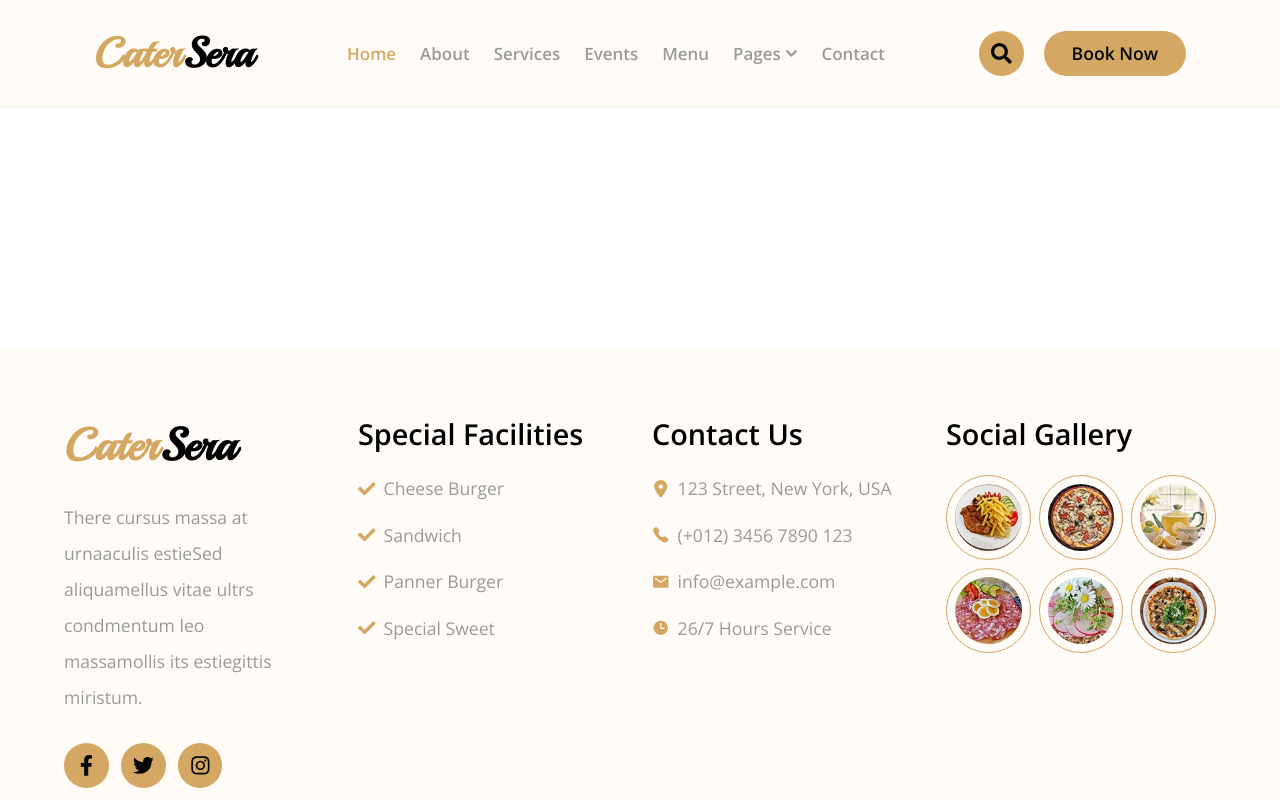
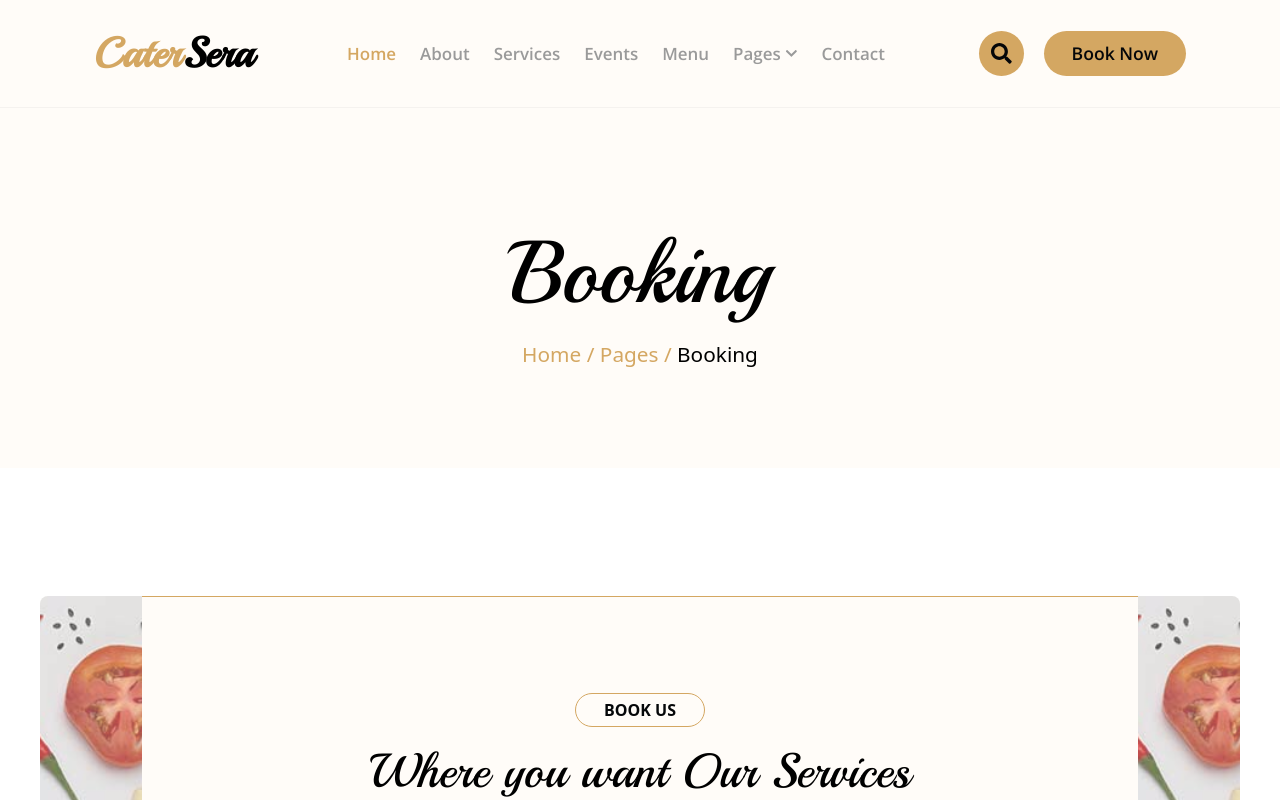
Before and after one commit to chwaleed/Resturant_Website, a React (Vite) app: page /pages/booking in a window 1280 px wide. Shown: the top 800 px of the page. Built offline with nearby package versions, Linux system fonts and the light colour scheme.

Commit message:
Booking page is added

```diff
--- a/src/App.jsx
+++ b/src/App.jsx
@@ -7,6 +7,8 @@ import AboutPage from "./RenderPages/AboutPage";
 import ServeciesPage from "./RenderPages/ServeciesPage";
 import EventsPage from "./RenderPages/EventsPage";
 import MenuPage from "./RenderPages/MenuPage";
+import Page from "./compnents/Page";
+import BookingPage from "./RenderPages/BookingPage";
 
 function App() {
   const [count, setCount] = useState(0);
@@ -22,6 +24,9 @@ function App() {
           <Route path="services" element={<ServeciesPage />} />
           <Route path="events" element={<EventsPage />} />
           <Route path="menu" element={<MenuPage />} />
+          <Route path="pages/">
+            <Route path="booking" element={<BookingPage />} />
+          </Route>
         </Routes>
         <Footer />
       </Router>
--- a/src/RenderPages/BookingPage.jsx
+++ b/src/RenderPages/BookingPage.jsx
@@ -0,0 +1,14 @@
+import React from "react";
+import Page from "../compnents/Page";
+import Booking from "../pages/Book Us/Booking";
+
+function BookingPage() {
+  return (
+    <>
+      <Page text1={"Pages / "} text2={"Booking"} title={"Booking"} />
+      <Booking />
+    </>
+  );
+}
+
+export default BookingPage;
```
